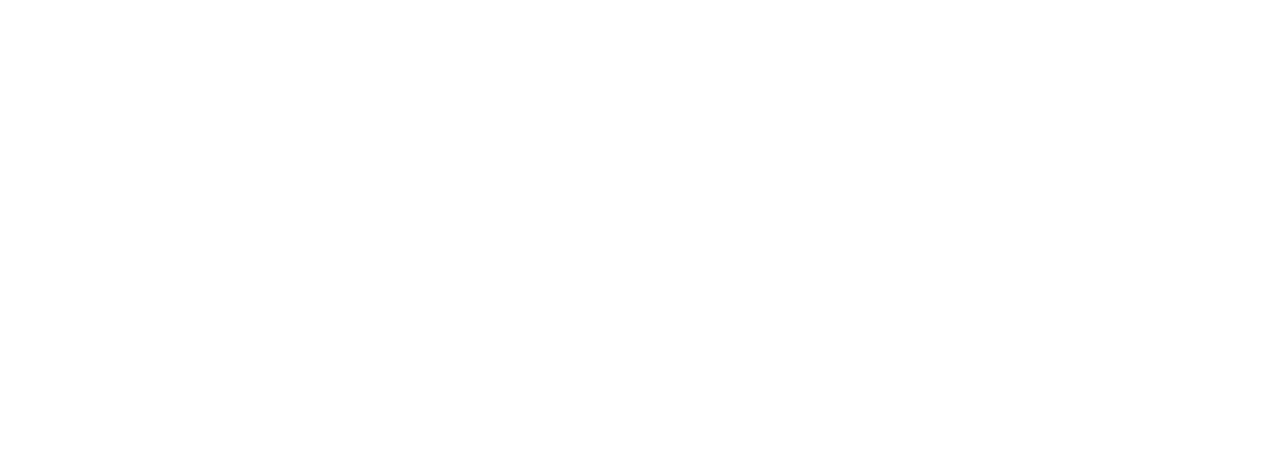
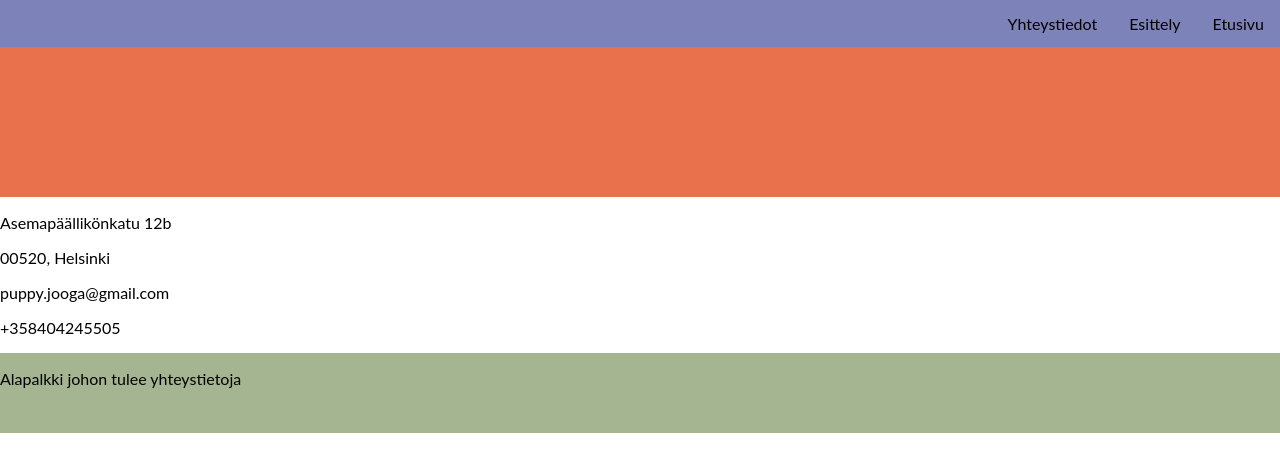
Before and after one commit to TNgantran/ryhmahd.github.io, a plain HTML site: page yhteystiedot.html in a window 1280 px wide. Drawn offline with Linux system fonts and the light colour scheme.

Commit message:
Headerit sivuihin ja html koodi korjattu teksteissä

```diff
--- a/yhteystiedot.html
+++ b/yhteystiedot.html
@@ -2,15 +2,130 @@
 <html>
 
 <head>
-    <title>Asemapäällikönkatu 12b
-        00520, Helsinki
-        Puppy.jooga@gmail.fi
-        +358404245505</title>
+    <title>Yhteystiedot</title>
+    <meta charset="UTF-8" name="viewport" content="width=device-width, initial-scale=1.0">
+    <style>
+        * {
+            box-sizing: border-box;
+            font-family: Lato, Helvetica;
+        }
+
+        html, body {
+            margin: 0;
+            padding: 0;
+            height: 100%;
+        }
+
+        ul {
+            list-style-type: none;
+            margin: 0;
+            padding: 0;
+            overflow: hidden;
+            background-color: #7D82B8;
+            position: relative;
+            top: 0;
+            width: 100%;
+        }
+
+        li {
+            float: right;
+        }
+
+        li a {
+            display: block;
+            color: black;
+            text-align: center;
+            padding: 14px 16px;
+            text-decoration: none;
+        }
+
+        li a:hover {
+            background-color: #E9724C;
+        }
+
+        .headertext {
+            background-color: #f1f1f1;
+            padding: 20px;
+            text-align: left;
+            font-size: 15px;
+            width: 300px;
+            position: absolute;
+            top: 50%;
+            right: 20px;
+            transform: translateY(-50%);
+
+        }
+
+        .header {
+            background-color: #E9724C;
+            background-repeat: no-repeat;
+            background-attachment: fixed;
+            background-size: cover;
+            height: 150px;
+            position: relative;
+            width: 100%;
+            box-sizing: border-box;
+        }
+
+        .footer {
+            background-color: #A5B592;
+            height: 80px;
+            position: fixed;
+            width: 100%;
+        }
+
+    </style>
+</head>
+
+<body>
+
+    <!-- Valikko  -->
+    <nav>
+        <ul>
+            <li><a class="active" href="#">Etusivu</a></li>
+            <li><a href="#">Esittely</a></li>
+            <li><a href="#">Yhteystiedot</a></li>
+        </ul>
+    </nav>
+
+    <!-- Header-elementti -->
+    <header class="header">
+    </header>
+
+    <p>Asemapäällikönkatu 12b</p>
+    <p>00520, Helsinki</p>
+    <p>puppy.jooga@gmail.com</p>
+    <p>+358404245505</p>
+
+    <!-- Alapalkki -->
+    <footer class="footer">
+        <p>Alapalkki johon tulee yhteystietoja</p>
+    </footer>
+
+
+</html>
+
+
+<!DOCTYPE html>
+<html>
+
+<head>
+    <title>Meidän tunnit kestäväät 60  minuuttia, josta 40 minuuttia on ohjattua jooga pentujen vieressä ja 20 minuuttia pentujen leikki aika. Ota kuvia ja nauti pentujen rakkaudesta!
+        Tunteja järjestetään viikonloppuisin Helsingin Pasilan tiloissa, osoitteessa Asemapäällikönkatu 12 B  ja niitä johtaa ammattilaiset jooga ohjaajat.
+        Tunti on avoin kaikille, riippumatta jooga tasostasi! Meidän tavoitteemme on luoda  tila, jossa  kaikki tuntee olonsa rauhallisena.
+        Varaa paikkasi nyt ja koe Puppy-joogan taika!</title>
     <meta charset="UTF-8">
 
 </head>
 
-<body>
+<Ohjaajat
+
+1. Emma
+Kokenut joogaohjaaja, joka erikoistuu stressihallintaan ja mielen rauhoittamiseen. Hänellä on monen vuoden kokemus jooga-ohjauksesta, ja hänen tunneilla on pehmeä ja rauhallinen tunnelma.
+2. Ville
+Energinen ja dynaaminen ammattilainen ohjaaja, jonka tunneilla hymyillään , kun joogaharjoituksen liikkeet sulautuvat pentujen iloiseen energiaan.
+3. Laura
+Empaattinen ja lämmin ohjaaja, joka painottaa yhteisöllisyyttä ja luo hyväksyvän ilmapiirin. >
 
 
 </body>
```
Also changed, not shown: tieto.html (+99 -14 lines).
